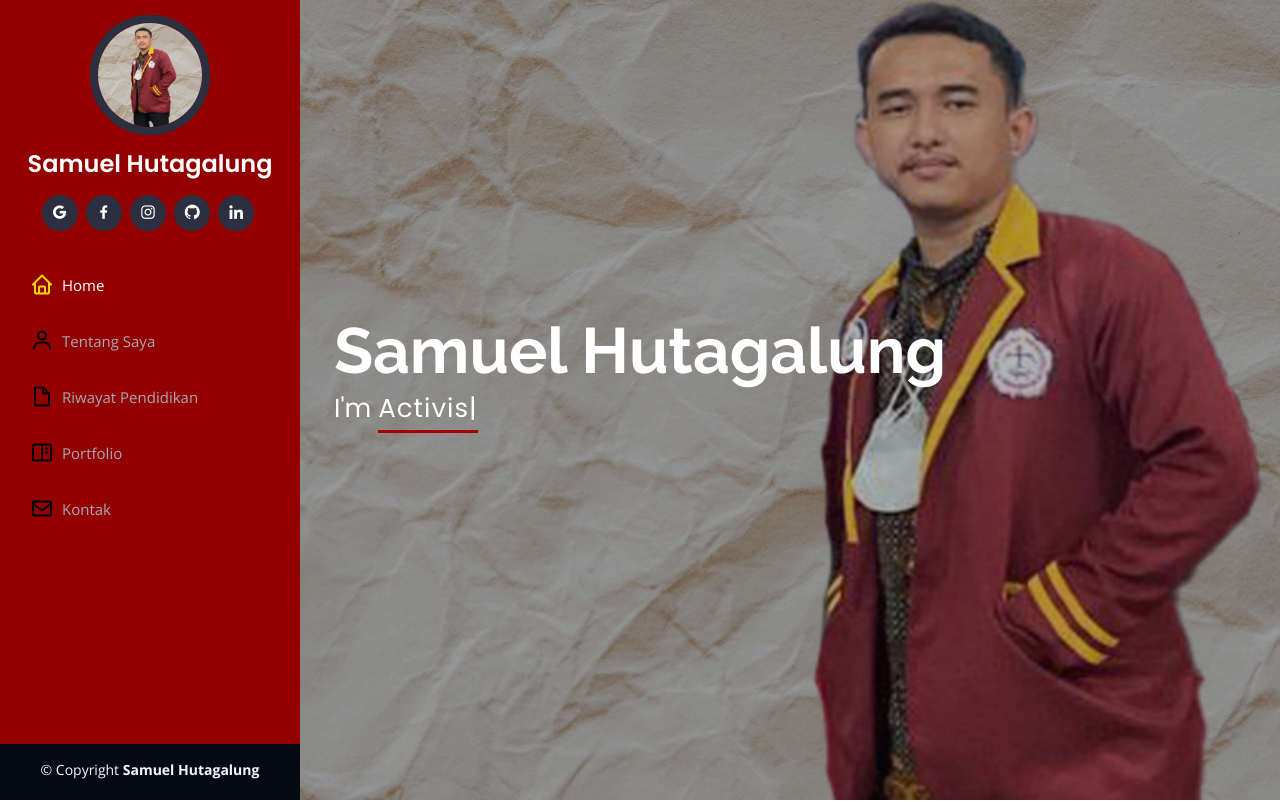
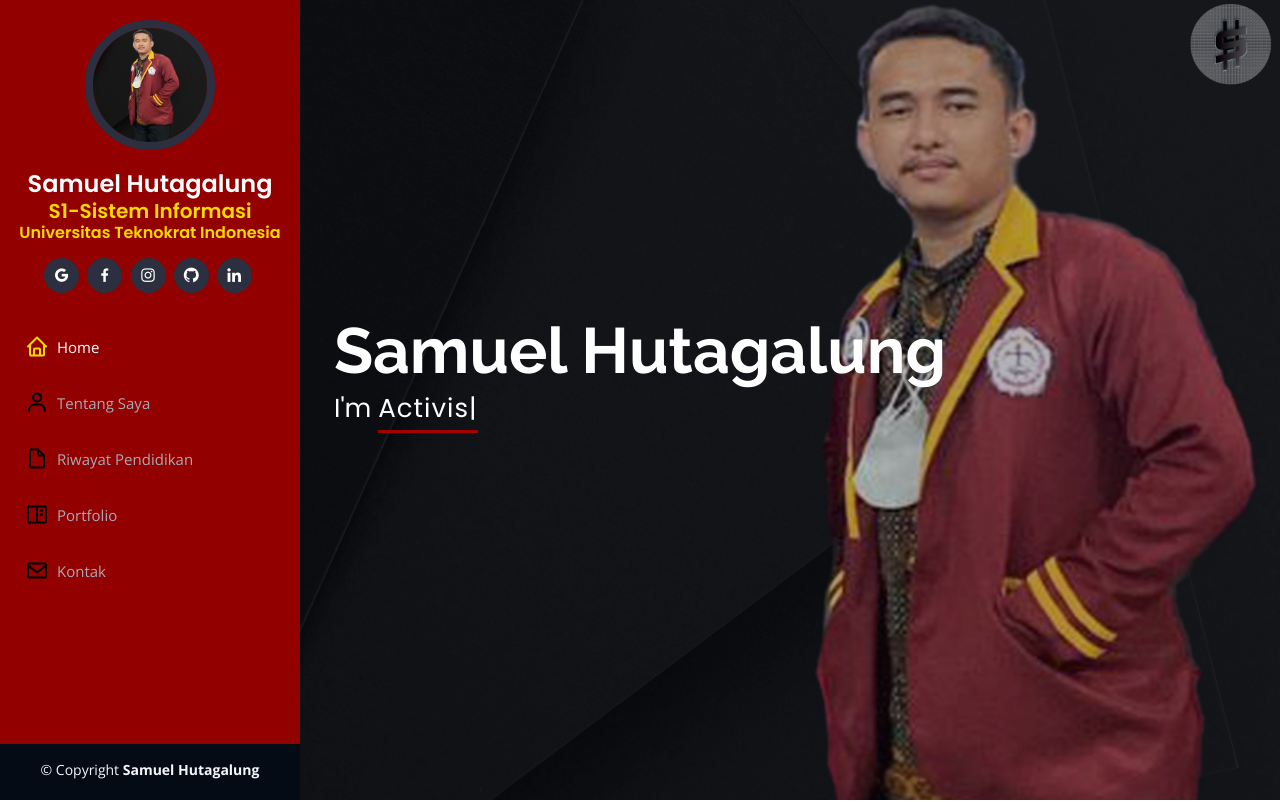
Before and after one commit to SamuelHutagalungTeknokrat/UAS_PemrogramanWeb, a plain HTML site: page index.html in a window 1280 px wide. Shown: the top 802 px of the page. Drawn offline with nearby package versions, Linux system fonts and the light colour scheme.

Commit message:
first commit

```diff
--- a/assets/css/style.css
+++ b/assets/css/style.css
@@ -68,14 +68,14 @@ h1, h2, h3, h4, h5, h6 {
   transition: all ease-in-out 0.5s;
   z-index: 9997;
   transition: all 0.5s;
-  padding: 0 15px;
+  padding: 0 10px;
   background: #920000;
   overflow-y: auto;
 }
 #header .profile img {
-  margin: 15px auto;
+  margin: 20px auto;
   display: block;
-  width: 120px;
+  width: 130px;
   border: 8px solid #2c2f3f;
 }
 #header .profile h1 {
@@ -91,6 +91,32 @@ h1, h2, h3, h4, h5, h6 {
   color: #fff;
   text-decoration: none;
 }
+#header .profile h4 {
+  font-size: 20px;
+  margin: 0;
+  padding: 0;
+  font-weight: 600;
+  -moz-text-align-last: center;
+  text-align-last: center;
+  font-family: "Poppins", sans-serif;
+}
+#header .profile h4 a, #header .profile h4 a:hover {
+  color: #ffd900;
+  text-decoration: none;
+}
+#header .profile h5 {
+  font-size: 16px;
+  margin: 0;
+  padding: 0;
+  font-weight: 600;
+  -moz-text-align-last: center;
+  text-align-last: center;
+  font-family: "Poppins", sans-serif;
+}
+#header .profile h5 a, #header .profile h5 a:hover {
+  color: #ffd900;
+  text-decoration: none;
+}
 #header .profile .social-links a {
   font-size: 18px;
   display: inline-block;
@@ -101,8 +127,8 @@ h1, h2, h3, h4, h5, h6 {
   margin-right: 4px;
   border-radius: 50%;
   text-align: center;
-  width: 36px;
-  height: 36px;
+  width: 35px;
+  height: 35px;
   transition: 0.3s;
 }
 #header .profile .social-links a:hover {
@@ -197,7 +223,7 @@ h1, h2, h3, h4, h5, h6 {
 #hero {
   width: 100%;
   height: 100vh;
-  background: url("../img/Picsart-Background.jpg") top center;
+  background: url("../img/Background.jpeg") top center;
   background-size: cover;
 }
 #hero:before {
@@ -294,7 +320,7 @@ section {
 .about .content h3 {
   font-weight: 700;
   font-size: 25px;
-  color: #000000;
+  color: #920000;
 }
 .about .content ul {
   list-style: none;
@@ -404,7 +430,7 @@ section {
   font-weight: 700;
   margin-top: 20px;
   margin-bottom: 20px;
-  color: #050d18;
+  color: #920000;
 }
 .resume .resume-item {
   padding: 0 0 20px 20px;
--- a/index.html
+++ b/index.html
@@ -45,8 +45,10 @@
     <div class="d-flex flex-column">
 
       <div class="profile">
-        <img src="assets/img/Picsart-Profile.jpg" alt="" class="img-fluid rounded-circle">
+        <img src="assets/img/Profile.jpeg" alt="" class="img-fluid rounded-circle">
         <h1 class="text-light"><a href="index.html">Samuel Hutagalung</a></h1>
+        <h4 class="text-light"><a href="index.html">S1-Sistem Informasi</a></h4>
+        <h5 class="text-light"><a href="index.html">Universitas Teknokrat Indonesia</a></h5>
         <div class="social-links mt-3 text-center">
           <a href="https://mail.google.com/" class="google"><i class="bx bxl-google"></i></a>
           <a href="https://www.facebook.com/" class="facebook"><i class="bx bxl-facebook"></i></a>
@@ -90,7 +92,7 @@
 
         <div class="row">
           <div class="col-lg-4" data-aos="fade-right">
-            <img src="assets/img/Picsart-Profile.jpg" class="img-fluid" alt="">
+            <img src="assets/img/Profile.jpeg" class="img-fluid" alt="">
           </div>
           <div class="col-lg-8 pt-4 pt-lg-0 content" data-aos="fade-left">
             <h3>Biodata</h3>
@@ -105,7 +107,6 @@
                   <li><i class="bi bi-chevron-right"></i> <strong>Email:</strong> <span>samuel_hutagalung@teknokrat.ac.id</span></li>
                   <li><i class="bi bi-chevron-right"></i> <strong>No.Handphone:</strong> <span>0895-3670-15617</span></li>
                   <li><i class="bi bi-chevron-right"></i> <strong>Agama:</strong> <span>Kristen Protestan</span></li>
-                  <li><i class="bi bi-chevron-right"></i> <strong>Alamat:</strong> <span>Bandar Lampung, Lampung</span></li>
                 </ul>
               </div>
               <div class="col-lg-6">
@@ -113,8 +114,7 @@
                   <li><i class="bi bi-chevron-right"></i> <strong>Status:</strong> <span>Mahasiswa</span></li>
                   <li><i class="bi bi-chevron-right"></i> <strong>Fakultas:</strong> <span>Fakultas Teknik dan Ilmu Komputer</span></li>
                   <li><i class="bi bi-chevron-right"></i> <strong>Jurusan:</strong> <span>S1-Sistem Informasi</span></li>
-                  <li><i class="bi bi-chevron-right"></i> <strong>Kelas:</strong> <span>TK GAB 2</span></li>
-                  <li><i class="bi bi-chevron-right"></i> <strong>NPM:</strong> <span>20311096</span></li>
+                  <li><i class="bi bi-chevron-right"></i> <strong>Alamat:</strong> <span>Bandar Lampung, Lampung</span></li>
                   <li><i class="bi bi-chevron-right"></i> <strong>Aktivitas:</strong> <span>Freelance</span></li>
                 </ul>
               </div>
@@ -309,7 +309,7 @@
               <h4>Ikatan Beasiswa Teknokrat</h4>
               <p><em>Bandar Lampung, Lampung </em></p>
               <h5>2020 s.d. 2021 : Anggota Ikatan Beasiswa Teknokrat</h5><br>
-              <h5>2021 s.d. 2022 : Wakil Ketua Divisi Sumber Daya Manusia Ikatan Beasiswa Teknokrat</h5><br>
+              <h5>2021 s.d. 2022 : Wakil Ketua Divisi Sumber Daya Manusia, Ikatan Beasiswa Teknokrat</h5><br>
               <h5>2022 s.d. sekarang : Ketua Umum Ikatan Beasiswa Teknokrat</h5><br>
             </div>
           </div>
```
Also changed, not shown: assets/img/Background-2.jpeg (added), assets/img/Background.jpeg (added), assets/img/Profile.jpeg (added), assets/img/portfolio/portfolio-1.jpg (deleted), assets/img/portfolio/portfolio-2.jpg (deleted), assets/img/portfolio/portfolio-3.jpg (deleted), assets/img/portfolio/portfolio-4.jpg (deleted), assets/img/portfolio/portfolio-5.jpg (deleted), assets/img/portfolio/portfolio-6.jpg (deleted), assets/img/portfolio/portfolio-7.jpg (deleted), assets/img/portfolio/portfolio-8.jpg (deleted), assets/img/portfolio/portfolio-9.jpg (deleted), assets/img/portfolio/portfolio-details-1.jpg (deleted), assets/img/portfolio/portfolio-details-2.jpg (deleted), 2 more files.
